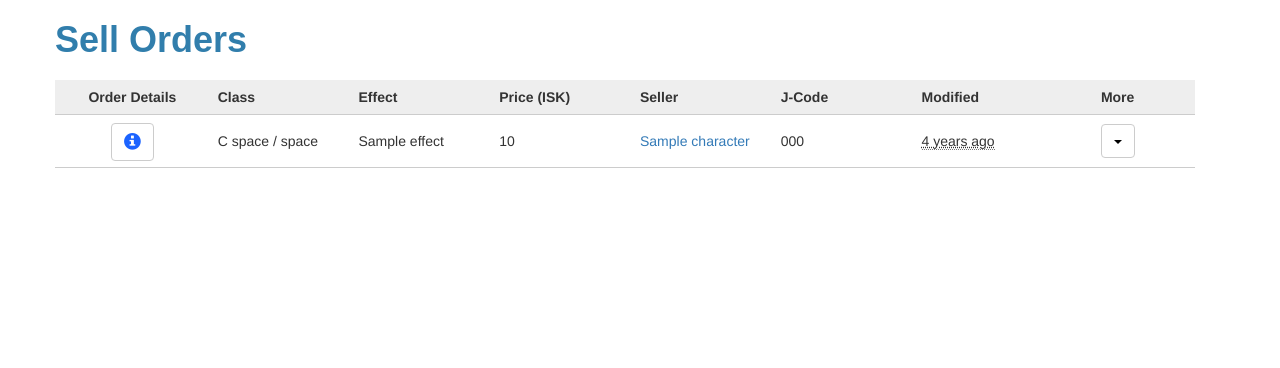
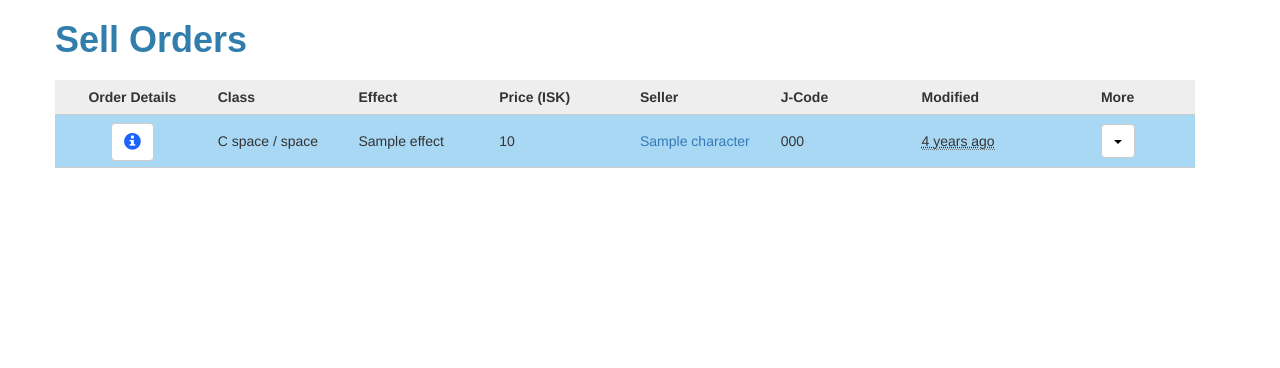
Before and after one commit to mosbasik/wormholesales-django, a Django app: page /wormholes/ in a window 1280 px wide. Shown: the part 52-420 px from the top of the page. Run offline with Django 3.2, Linux system fonts and the light colour scheme; a user stored in the database is signed in; tables that the repository leaves empty hold one stand-in row (values such as "Sample post"); some libraries are stand-ins or nearby versions.

Commit message:
own orders are highlighted

```diff
--- a/main/templates/main/order_list.html
+++ b/main/templates/main/order_list.html
@@ -21,7 +21,7 @@
             <div class="col-lg-1 col-md-1 col-sm-1 col-xs-1 col-heading button-col table-cell"><p>More</p></div>
         </div>
         {% for order in object_list %}
-            <div class="row table-row">
+            <div class="row table-row {% if user.is_authenticated and user == order.user %}user-table-row{% endif %}">
                 <div class="col-lg-1 col-md-1 col-sm-1 col-xs-1 button-col table-cell"><a href="{% url 'main:order_details' order.id %}" class='glyphicon glyphicon-info-sign btn btn-default'></a></div>
                 <div class="col-lg-1 col-md-1 col-sm-2 col-xs-3 table-cell"><p>C{{ order.system.space.code }}{% for static in order.system.statics.all %} / {{ static.space.code }}{% endfor %}</p></div>
                 <div class="col-lg-2 col-md-2 col-sm-3 col-xs-3 table-cell"><p>{{ order.system.effect.blankname }}</p></div>
--- a/project/static/project/css/wormholesales.css
+++ b/project/static/project/css/wormholesales.css
@@ -212,6 +212,10 @@ html {
     text-align: center;
 }
 
+.table-row.user-table-row {
+    background-color: #A9D8F4;
+}
+
 .table-dropdown {
     background-color: #F7F7F7;
     padding-left: 10px;
```
